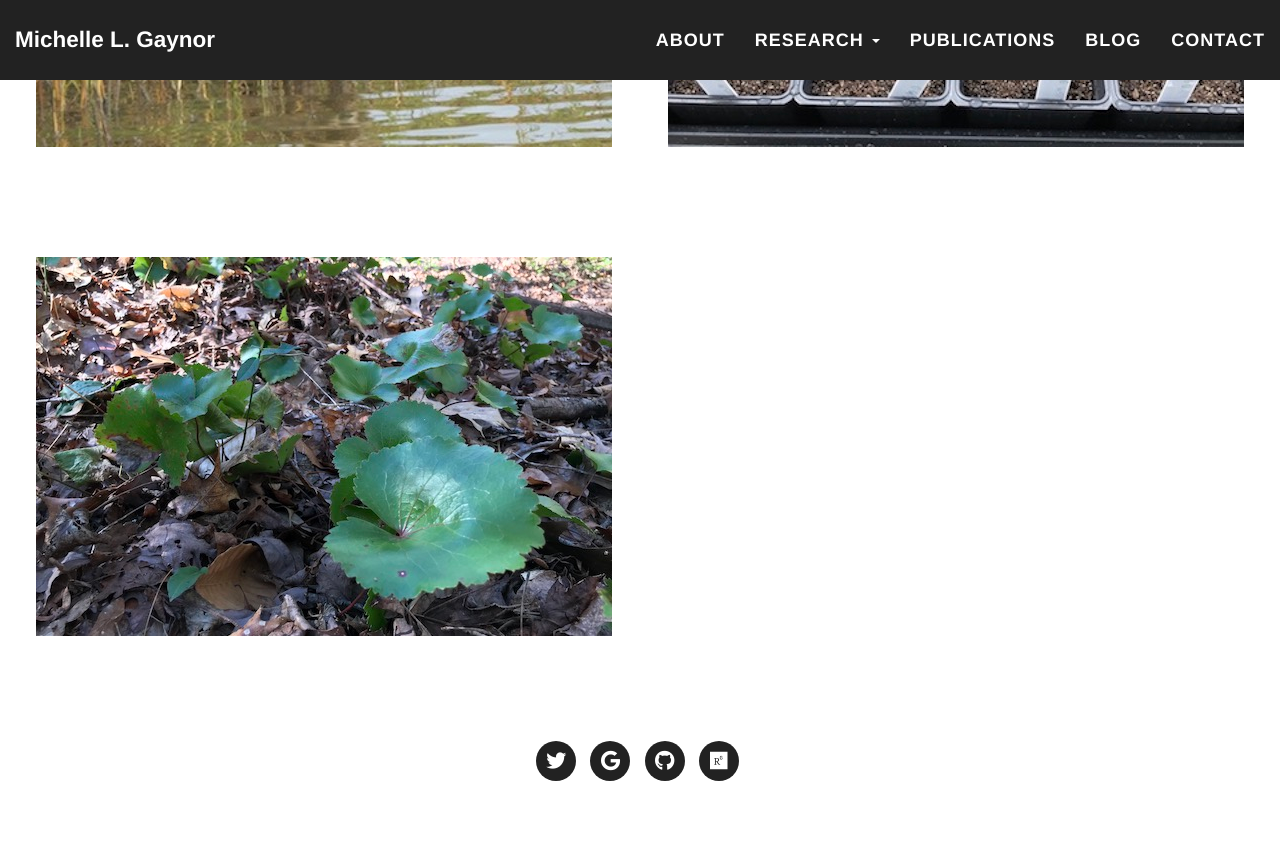
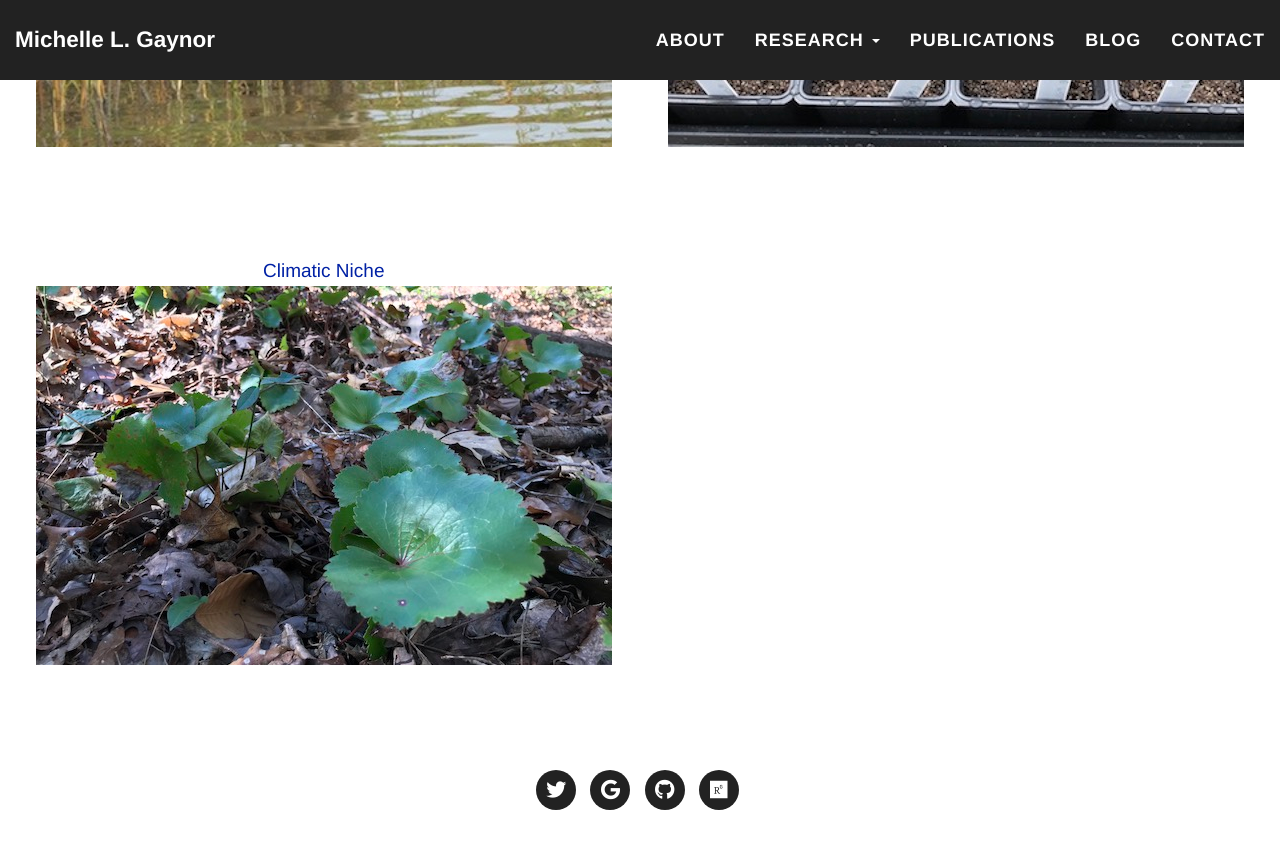
Before and after one commit to mgaynor1/mgaynor1.github.io, a Jekyll site: the page built from research.html, in a window 1280 px wide and 900 px high, scrolled down 904 px. Shown: the top 849 px of the window. Built offline with Jekyll 4.4.1, drawn with Linux system fonts in a browser that asks for light colours; nearby versions of some CDN libraries.

Commit message:
research update #2

```diff
--- a/research.html
+++ b/research.html
@@ -32,7 +32,7 @@ background: '/img/bg-research.jpg'
   	<div class="container-fluid" style="padding-top: 30px; padding-bottom: 80px;">
         <div class="row">
             <div class="col-xs-12 col-sm-6 col-lg-6">
-                <div class="caption" style="text-align:center; font-size: 19px; line-height: 1.5; color: ##fa4616;"><a href="{{"/research/climaticniche" | relative_url }}"Climatic Niche</a>
+                <div class="caption" style="text-align:center; font-size: 19px; line-height: 1.5; color: ##fa4616;"><a href="{{"/research/climaticniche" | relative_url }}">Climatic Niche</a>
                 <a href="{{"/research/climaticniche" | relative_url }}"><img style="align: center;" src="{{'/img/research/climaticniche.jpg' | relative_url}}" class="img-responsive center-block" alt="Responsive image"></a></div>
             </div>
             <div class="col-xs-12 col-sm-6 col-lg-6">
--- /dev/null
+++ b/research/climaticniche.html
@@ -0,0 +1,5 @@
+--
+layout: default_3
+title: Climatic Niche
+permalink: /research/climaticniche.html
+---
```
